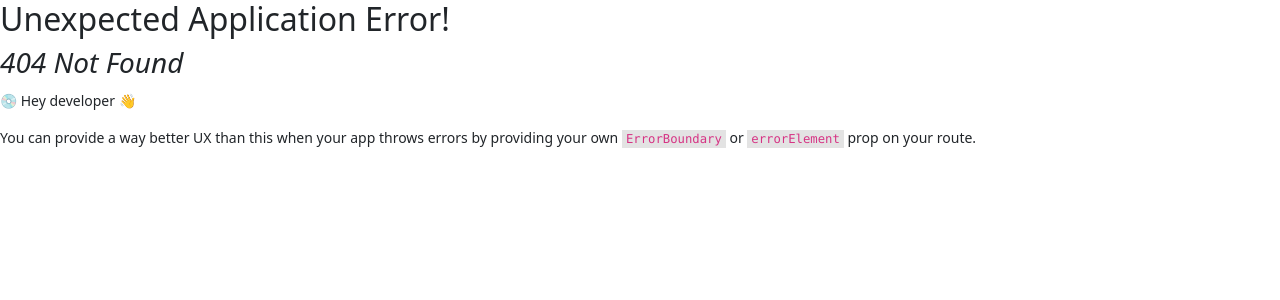
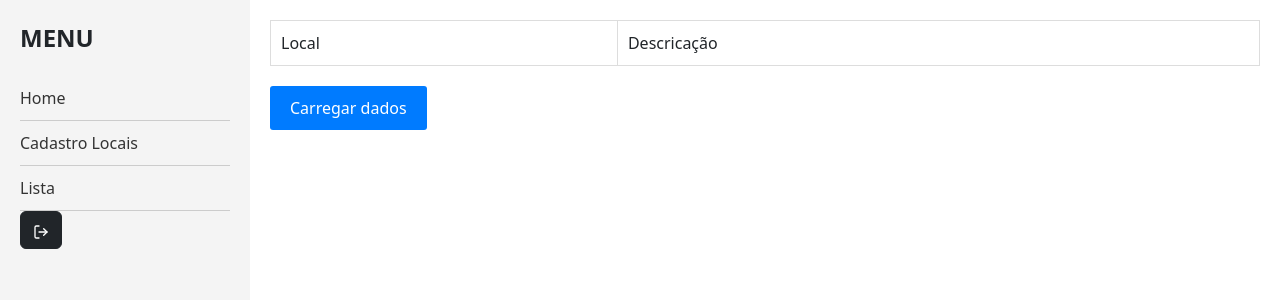
Before and after one commit to diegocmps/nat365Front, a React (Vite) app: page /dashboard/list in a window 1280 px wide. Before the commit this address had no page. Shown: the top 300 px of the page. Built offline with nearby package versions, Linux system fonts and the light colour scheme; sample sign-in values are in the browser's storage.

Commit message:
criada vinculação de rotas para renderizar as rotas dentro do template

```diff
--- a/src/components/sidebar/sidebar.css
+++ b/src/components/sidebar/sidebar.css
@@ -1,18 +1,24 @@
 .sidebar {
+    width: 250px;
+    background-color: #f4f4f4;
     height: 100vh;
-    width: 240px;
-    background: #F9FAFB;
-    color: #B4B6C1;
-    display: flex;
-    flex-direction: column;
-
+    padding: 20px;
+    box-shadow: 2px 0 5px rgba(0,0,0,0.1);
 }
 
-h4 {
-    color: #2D2D34;
-
+.sidebar legend {
+    font-weight: bold;
+    margin-bottom: 20px;
 }
 
-legend {
-    font-size: 12px;
+.sidebar a {
+    display: block;
+    color: #333;
+    text-decoration: none;
+    padding: 10px 0;
+    border-bottom: 1px solid #ccc;
 }
+
+.sidebar a:hover {
+    background-color: #ddd;
+}
--- a/src/components/sidebar/sidebar.jsx
+++ b/src/components/sidebar/sidebar.jsx
@@ -1,13 +1,27 @@
 import { Link } from "react-router-dom"
 import './sidebar.css'
+import { useAuth } from "../../contexts/auth"
+import { LogOut } from 'lucide-react'
+
 
 function SideBar() {
+
+    const { signOut } = useAuth()
+
+
     return (
         <>
             <div className="sidebar">
                 <legend>MENU</legend>
-                <Link to='/'>Home</Link>
-                <Link to='/localidade'>Cadastro Locais</Link>
+                <Link to="/dashboard">Home</Link>
+                <Link to="/dashboard/localidade">Cadastro Locais</Link>
+                <Link to="/dashboard/list">Lista</Link>
+                <div>
+                    <button className=' btn btn-dark' onClick={signOut}>
+                        <LogOut size={16} />
+                    </button>
+
+                </div>
             </div>
         </>
     )
--- a/src/routes/index.jsx
+++ b/src/routes/index.jsx
@@ -4,8 +4,7 @@ import { CadastroPage } from "../pages/cadastro";
 import { TemplatePrivateRoute } from "../template/private";
 import { CadastroLocais } from "../pages/localidades";
 import { List } from "../pages/lista/list";
-
-
+import { HomePage } from "../pages/dashboard";
 
 export const routes = createBrowserRouter([
     {
@@ -19,17 +18,19 @@ export const routes = createBrowserRouter([
     {
         path: '/dashboard',
         element: <TemplatePrivateRoute />,
-
-    },
-    {
-        path: '/localidade',
-        element: <CadastroLocais/>
-    },
-    {
-        path: '/list',
-        element: <List/>
-
+        children: [
+            {
+                index: true,
+                element: <HomePage />
+            },
+            {
+                path: 'localidade',
+                element: <CadastroLocais />
+            },
+            {
+                path: 'list',
+                element: <List />
+            }
+        ]
     }
-
-
-])
+]);
--- a/src/template/private/index.jsx
+++ b/src/template/private/index.jsx
@@ -1,44 +1,19 @@
-import { Navigate, Outlet } from 'react-router-dom'
-import { LogOut } from 'lucide-react'
-import { useAuth } from '../../contexts/auth'
-import SideBar from '../../components/sidebar/sidebar'
-import { List } from '../../pages/lista/list'
-
-
-useAuth
+import { Navigate, Outlet } from 'react-router-dom';
+import { useAuth } from '../../contexts/auth';
+import SideBar from '../../components/sidebar/sidebar';
+import './private.css';
 
 export function TemplatePrivateRoute() {
-
-    const { user, signOut } = useAuth()
+    const { user } = useAuth();
 
     return user ? (
-        <div>
-            <nav className="navbar navbar-dark bg-dark" aria-label="First navbar example">
-                <div className="container max-auto">
-                    <a className="navbar-brand" href="#">NATUREZA365 - DASHBOARD</a>
-                </div>
-
-                <div>
-                    <button className=' btn btn-dark' onClick={signOut}>
-                        <LogOut size={16} />
-                    </button>
-
-                </div>
-            </nav>
-
-            <SideBar/>
-            <div className='content'>
-                <List/>
-
-
-            </div>
-
-
-            <main className='container mx-auto'>
+        <div className="layout">
+            <SideBar />
+            <main className='content'>
                 <Outlet />
-
-
             </main>
         </div>
-    ) : <Navigate to='/'/>
+    ) : (
+        <Navigate to='/' />
+    );
 }
--- /dev/null
+++ b/src/template/private/private.css
@@ -0,0 +1,16 @@
+.layout {
+    display: flex;
+}
+
+.sidebar {
+    width: 250px; /* Largura da sidebar */
+    background-color: #f4f4f4; /* Cor de fundo da sidebar */
+    height: 100vh; /* Altura completa da viewport */
+    padding: 20px; /* Espaçamento interno da sidebar */
+}
+
+.content {
+    flex: 1;
+    padding: 20px;
+    background-color: #fff; /* Cor de fundo do conteúdo */
+}
```
